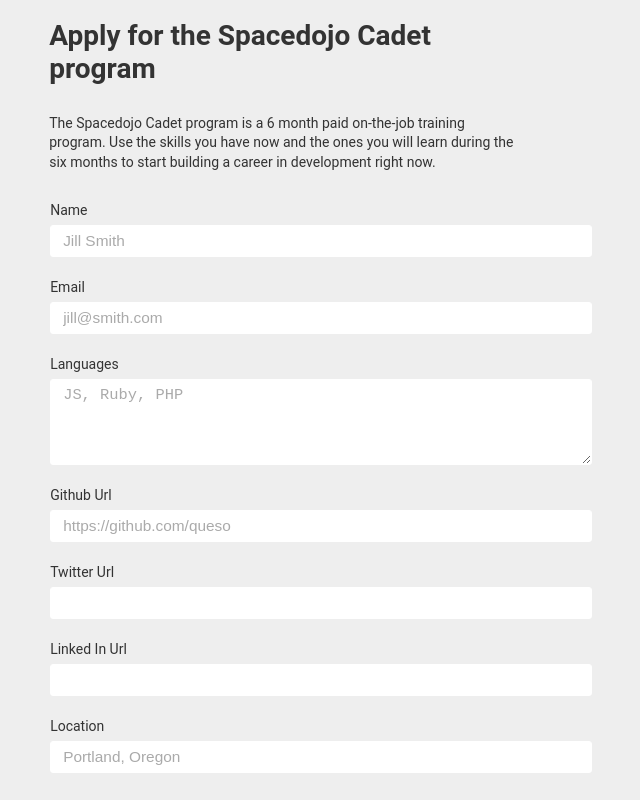
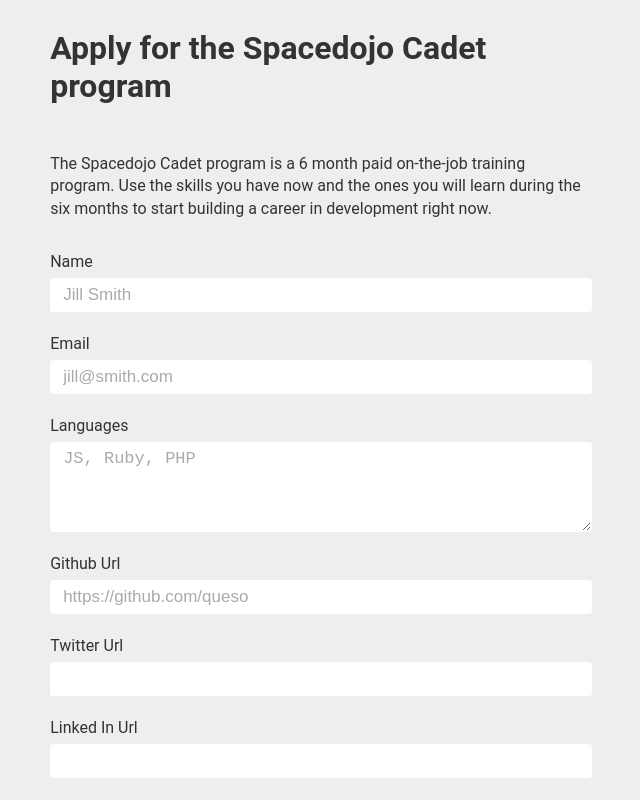
Before and after one commit to thespacedojo/cadet, a Next.js app: page /apply in a window 1280 px wide. Shown: the top 800 px of the page, without its empty margins (319-959 px from the left). Built offline with nearby package versions, Linux system fonts and the light colour scheme.

Commit message:
More styles

```diff
--- a/pages/_document.js
+++ b/pages/_document.js
@@ -25,7 +25,7 @@
 					<link href="https://fonts.googleapis.com/css?family=Open+Sans:400,700|Roboto:400,700" />
 					{this.props.styleTags}
         </Head>
-        <body style={{ 'fontFamily': "'Roboto', sans-serif", 'background-color': '#eee', 'font-size': '14px', 'color': '#333' }}>
+        <body style={{ 'fontFamily': "'Roboto', sans-serif", 'background-color': '#eee', 'font-size': '16px', 'color': '#333' }}>
           <Main />
           <NextScript />
         </body>
--- a/pages/apply.js
+++ b/pages/apply.js
@@ -21,15 +21,27 @@
   }
 `;
 
+const Grid = styled.div`
+	display: grid;
+	grid-template-columns: 1fr 1.5fr 1fr;
+
+  @media (max-width: 1000px) {
+		grid-template-columns: 0.25fr 1fr 0.25fr;
+  }
+
+	form {
+		grid-column-start: 2;
+	}
+`
+
 const Header = styled.h1`
 	text-align: left;
-	margin-left: 28.5%;
-	width: 37%;
+	grid-column-start: 2;
 `
+
 const Intro = styled.p`
+	grid-column-start: 2;
 	text-align: left;
-	width: 37%;
-	margin-left: 28.5%;
 	padding: 10px 0px;
 	line-height: 1.4em;
 	max-width: 75ch;
@@ -37,16 +49,15 @@
 
 const StyledInput = styled(Input)`
 	display: grid;
-	grid-template-columns: 1fr 1.5fr 1fr;
+
 	margin-bottom: 1rem;
 
 	input, textarea {
 		padding: 6px 12px;
 		border-radius: 3px;
 		border: 1px solid white;
-		font-size: 1.1em;
+		font-size: 17px;
 		grid-row-start: 2;
-		grid-column-start: 2;
 
 		::placeholder {
 			color: #aaa;
@@ -56,10 +67,10 @@
 	input:focus, textarea:focus {
 		border:1px solid #6b539c;
 		outline:none;
+		-webkit-text-size-adjust: 100%;
 	}
 
 	label {
-		grid-column-start: 2;
 		grid-row-start: 1;
 		text-align: left;
 		padding-right: 30px;
@@ -69,9 +80,6 @@
 `
 
 const Button = styled(Input)`
-	display: grid;
-	grid-template-columns: 1fr 1.5fr 1fr;
-
 	input[type="submit"] {
 		grid-column-start: 2;
 		background-color: #6b539c;
@@ -89,6 +97,7 @@
     white-space: nowrap;
     vertical-align: middle;
     cursor: pointer;
+		-webkit-appearance: none;
     -webkit-user-select: none;
     -moz-user-select: none;
     -ms-user-select: none;
@@ -104,7 +113,7 @@
   return (
 		<Mutation mutation={ADD_CADET}>
 			{(addCadet, {error, data}) => (
-				<fragment>
+				<Grid>
 					<Header>Apply for the Spacedojo Cadet program</Header>
 					<Intro>The Spacedojo Cadet program is a 6 month paid on-the-job training program. Use the skills you have now and the ones you will learn during the six months to start building a career in development right now.</Intro>
 					<Form callback={(formData, ref) => {
@@ -127,7 +136,7 @@
 						<StyledInput type="text" label="location" placeholder="Portland, Oregon" hint="Your physical city and state" required />
 						<Button type="submit" value="Apply" />
 					</Form>
-				</fragment>
+				</Grid>
 			)}
 		</Mutation>
   )
```
